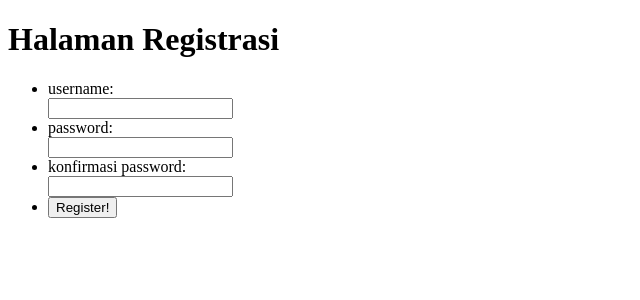
After one commit to YadBro/Aplikasi_Data_Mahasiswa, a PHP site: page /registrasi.php in a window 1280 px wide. The commit adds this page. Shown: the top 300 px of the page, without its empty margins (0-640 px from the left). Run offline with PHP 8.4, Linux system fonts and the light colour scheme.

Commit message:
Initial Commit

```diff
--- a/php dan mysql/function.php
+++ b/php dan mysql/function.php
@@ -260,7 +260,6 @@ function ubah($data){
     }
 
 
-
     // query insert data
     $query  = "UPDATE mahasiswa SET
         nrp = '$nrp',
@@ -289,4 +288,8 @@ function cari($keyword){
 }
 
 
+function registrasi(){
+
+}
+
 ?>
--- /dev/null
+++ b/php dan mysql/registrasi.php
@@ -0,0 +1,57 @@
+<?php
+require 'function.php';
+
+if( isset($_POST["register"]) ){
+    if( registrasi($_POST) > 0 ){
+        echo "
+        <script>
+        alert('User baru berhasil ditambahkan!');
+        </script>
+        ";
+    }else{
+        echo mysqli_error($konek);
+    }
+}
+
+?>
+
+
+<!DOCTYPE html>
+<html lang="en">
+<head>
+    <meta charset="UTF-8">
+    <meta http-equiv="X-UA-Compatible" content="IE=edge">
+    <meta name="viewport" content="width=device-width, initial-scale=1.0">
+    <title>Halaman Registrasi</title>
+    <style>
+        label{
+            display: block;
+        }
+    </style>
+</head>
+<body>
+
+    <h1>Halaman Registrasi</h1>
+
+    <form action="" method="post">
+        <ul>
+            <li>
+                <label for="username">username: </label>
+                <input type="text" name="username" id="username">
+            </li>
+            <li>
+                <label for="password">password: </label>
+                <input type="password" name="password" id="password">
+            </li>
+            <li>
+                <label for="passowrd2">konfirmasi password: </label>
+                <input type="passowrd" name="passowrd2" id="passowrd2">
+            </li>
+            <li>
+                <button type="submit" name="register">Register!</button>
+            </li>
+        </ul>
+    </form>
+
+</body>
+</html>
```
Also changed, not shown: php dan mysql/ubah.php (+7 -1 lines), img/608c6037158c5.png (added).
